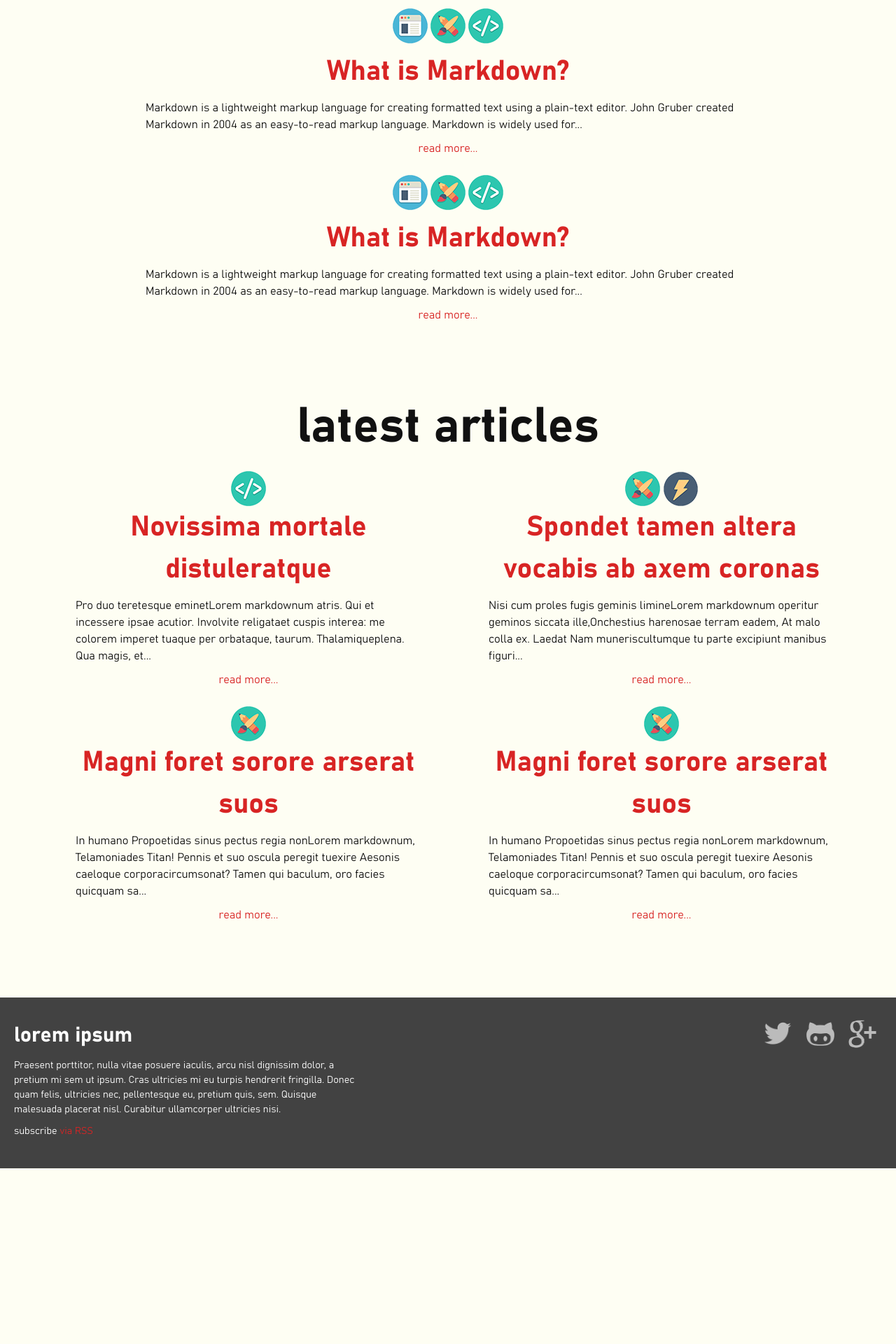
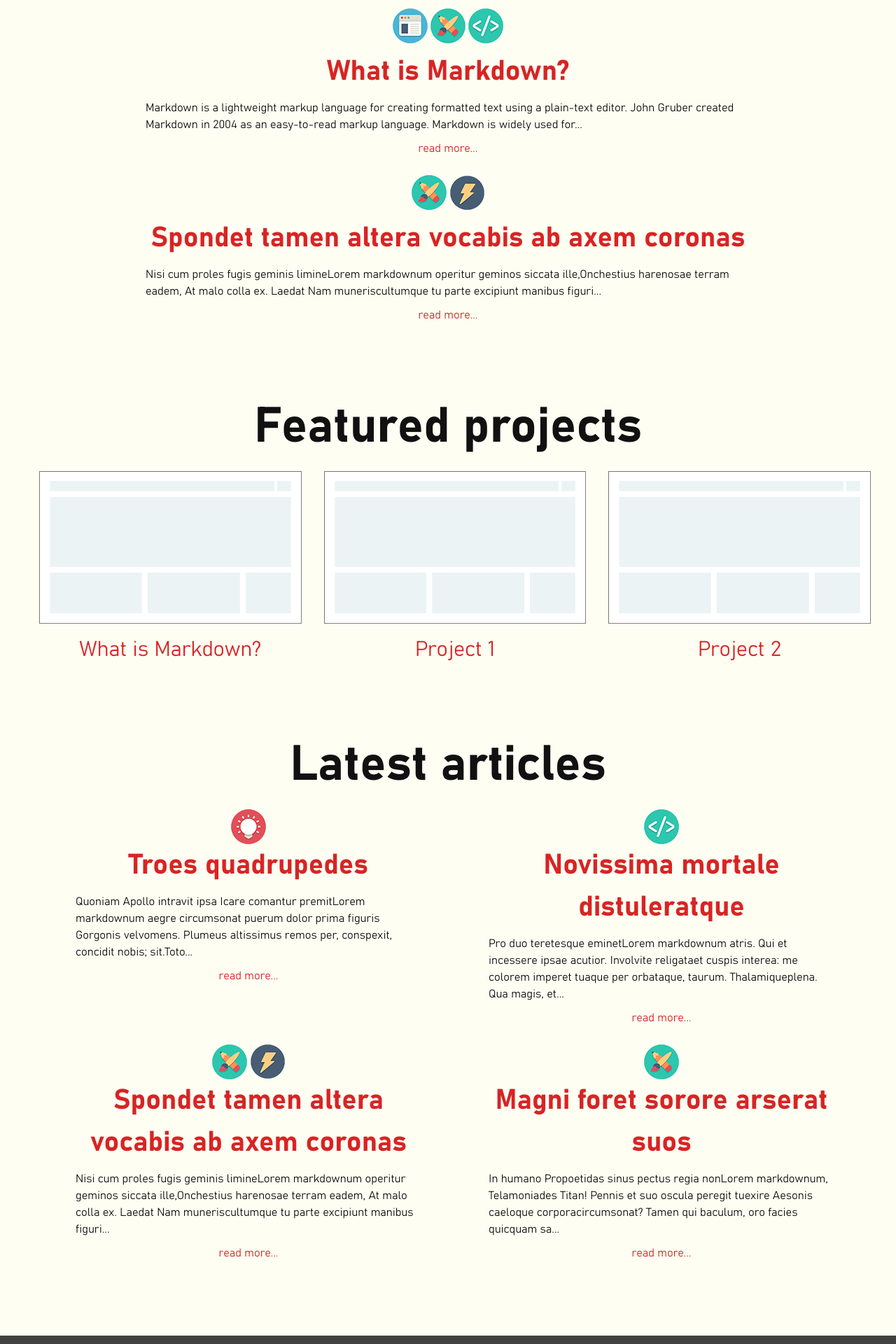
Before and after one commit to nyirock/web, a Jekyll site: the page built from index.markdown, in a window 1280 px wide. Shown: the part 434-2354 px from the top of the page at 70% size. Built offline with Jekyll 4.4.1, drawn with Linux system fonts in a browser that asks for light colours; before the commit the page ends 2103 px from its top, so only the background shows below that.

Commit message:
Categories created. Featured projects section

```diff
--- /dev/null
+++ b/_includes/project.html
@@ -0,0 +1,10 @@
+<li class="project project-list">
+    <a href="{{ project.url }}">
+        <figure>
+            <img src="{{ project.featured_image }}" alt="Thumbnail for {{ project.title }}">
+            <figcaption class="project-caption">
+                {{ project.title }}
+            </figcaption>
+        </figure>
+    </a>
+</li>
--- a/_posts/blog/2024-08-26-what-is-markdown.markdown
+++ b/_posts/blog/2024-08-26-what-is-markdown.markdown
@@ -2,7 +2,7 @@
 layout: post
 title:  "What is Markdown?"
 date:   2024-08-26 12:51:23 -0600
-categories: jekyll update
+categories: blog
 featured: true
 tags: layout design code
 ---
--- a/_posts/project/2024-08-26-what-is-markdown-project3.markdown
+++ b/_posts/project/2024-08-26-what-is-markdown-project3.markdown
@@ -4,6 +4,7 @@ title:  "What is Markdown?"
 date:   2024-08-26 12:51:23 -0600
 categories: project
 featured: true
+featured_image: "images/project.png"
 tags: layout design code
 ---
 
--- a/_posts/project/2024-09-05-magni-foret-sorore-arserat-suos-project2.markdown
+++ b/_posts/project/2024-09-05-magni-foret-sorore-arserat-suos-project2.markdown
@@ -1,8 +1,9 @@
 ---
 layout: post
-title:  "Magni foret sorore arserat suos"
+title:  "Project 2"
 date:   2024-09-05 12:55:23 -0600
 categories: project
+featured_image: "images/project.png"
 tags: design
 ---
 
--- a/_posts/project/2024-09-26-novissima-mortale-distuleratque-project1.markdown
+++ b/_posts/project/2024-09-26-novissima-mortale-distuleratque-project1.markdown
@@ -1,8 +1,9 @@
 ---
 layout: post
-title:  "Novissima mortale distuleratque"
+title:  "Project 1"
 date:   2024-09-05 12:52:23 -0600
 categories: project
+featured_image: "images/project.png"
 tags: code
 ---
 
--- /dev/null
+++ b/_sass/components/_project.scss
@@ -0,0 +1,15 @@
+.project-list {
+    @extend %clearfix;
+    padding:0;
+    list-style: none;
+}
+.project {
+    float:left;
+    width:33.33%;
+    padding:0 1em;
+    text-align: center;
+}
+.project-caption {
+    margin-top: 0.5em;
+    font-size: $h3-font-size;
+}
--- a/_sass/minima.scss
+++ b/_sass/minima.scss
@@ -76,5 +76,6 @@ $on-laptop:        800px !default;
   "minima/layout",
   "minima/syntax-highlighting",
   "minima/gradient-bar",
-  "components/post"
+  "components/post",
+  "components/project"
 ;
--- a/index.markdown
+++ b/index.markdown
@@ -11,7 +11,7 @@ layout: default
     <div class="wrapper">
         <h1>Featuured articles</h1>
             {%  assign count = 0 %}
-            {% for post in site.posts reversed  %}
+            {% for post in site.categories['blog'] reversed  %}
                 {% if post.featured == true and count < 2 %}
                     <div class="post post-featured">
                         {%  include post.html %}
@@ -22,12 +22,20 @@ layout: default
     </div>
 </section>
 <!-- section for featured projects -->
+<section class="site-section">
+    <h1>Featured projects</h1>
+    <ul class="project-list">
+        {% for project in site.categories['project'] reversed | limit: 3 %}
+                {% include project.html %}
+        {% endfor %}
+    </ul>
+</section>
 <!-- section for the latest articles -->
 <section class="site-section site-section-last">
     <div class="wrapper">
-        <h1>latest articles</h1>
+        <h1>Latest articles</h1>
         <ul class="post-list">
-            {% for post in site.posts reversed | limit: 4 %}
+            {% for post in site.categories['blog'] reversed | limit: 4 %}
                 <li class="post">
                     {% include post.html %}
                 </li>
```
Also changed, not shown: notes.org (+49 -0 lines), 9 other files.
